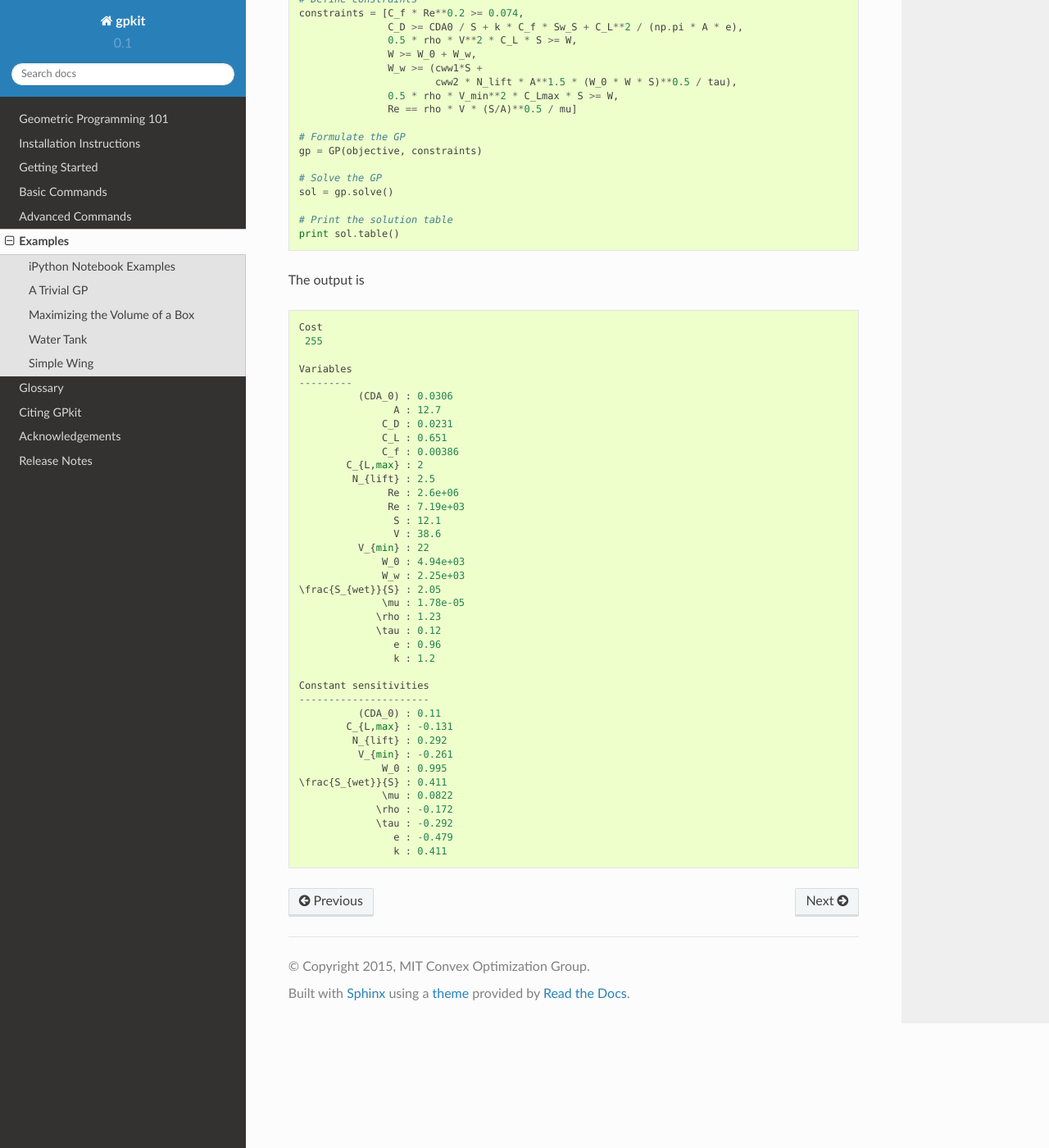
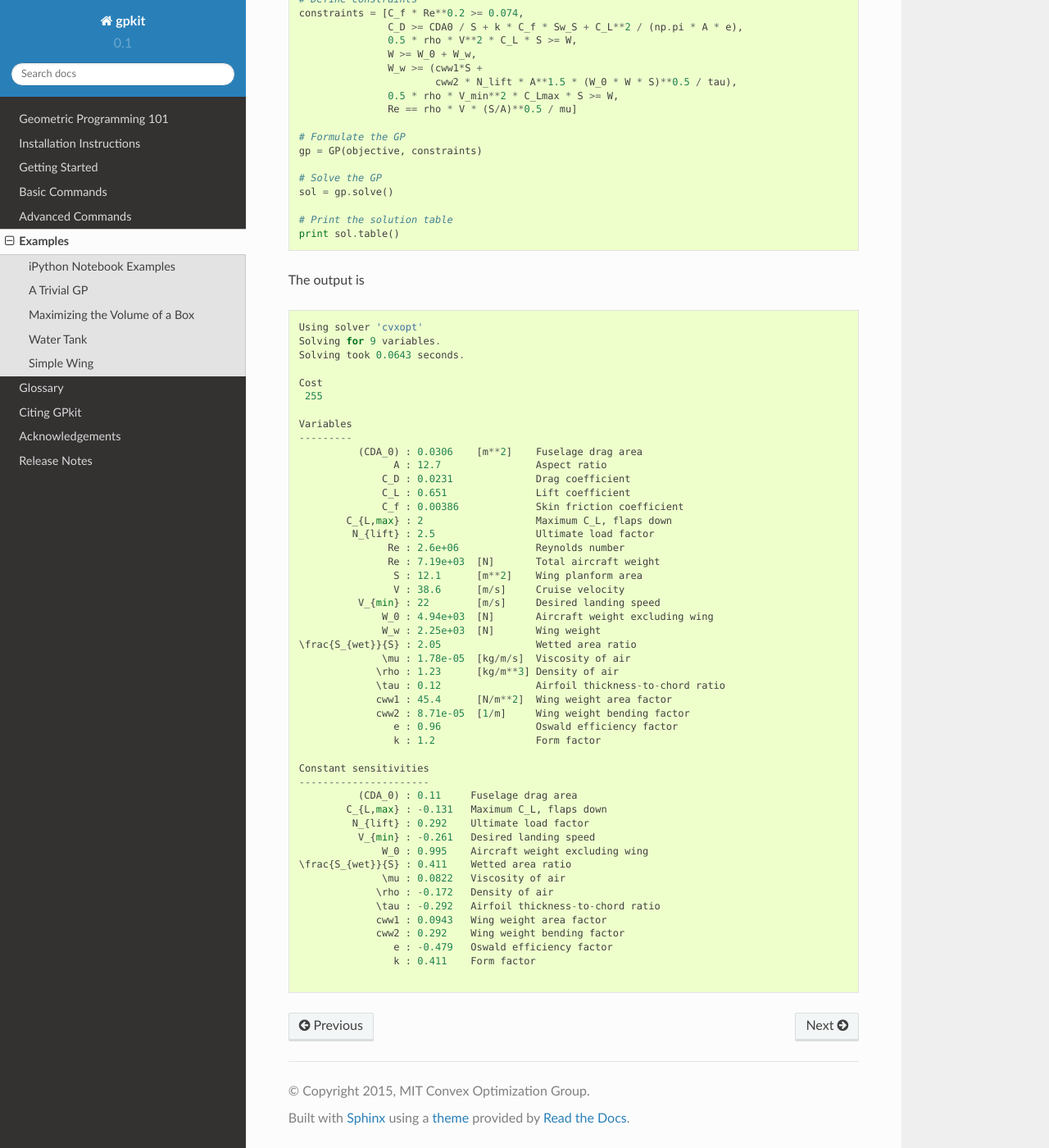
Before and after one commit to convexengineering/gpkit, a Sphinx documentation site: the page built from docs/source/examples.rst, in a window 1280 px wide and 1400 px high, scrolled down 3579 px. Shown: the whole window at 82% size. Built offline with Sphinx 7.4.7 and the Read the Docs theme 2.0.0, drawn with Linux system fonts in a browser that asks for light colours.

Commit message:
add simple_wing to examples Makefile and remake output

```diff
--- a/docs/source/examples/simple_wing_output.txt
+++ b/docs/source/examples/simple_wing_output.txt
@@ -1,39 +1,47 @@
+Using solver 'cvxopt'
+Solving for 9 variables.
+Solving took 0.0643 seconds.
+
 Cost
  255
 
 Variables
 ---------
-          (CDA_0) : 0.0306
-                A : 12.7
-              C_D : 0.0231
-              C_L : 0.651
-              C_f : 0.00386
-        C_{L,max} : 2
-         N_{lift} : 2.5
-               Re : 2.6e+06
-               Re : 7.19e+03
-                S : 12.1
-                V : 38.6
-          V_{min} : 22
-              W_0 : 4.94e+03
-              W_w : 2.25e+03
-\frac{S_{wet}}{S} : 2.05
-              \mu : 1.78e-05
-             \rho : 1.23
-             \tau : 0.12
-                e : 0.96
-                k : 1.2
+          (CDA_0) : 0.0306    [m**2]    Fuselage drag area
+                A : 12.7                Aspect ratio
+              C_D : 0.0231              Drag coefficient
+              C_L : 0.651               Lift coefficient
+              C_f : 0.00386             Skin friction coefficient
+        C_{L,max} : 2                   Maximum C_L, flaps down
+         N_{lift} : 2.5                 Ultimate load factor
+               Re : 2.6e+06             Reynolds number
+               Re : 7.19e+03  [N]       Total aircraft weight
+                S : 12.1      [m**2]    Wing planform area
+                V : 38.6      [m/s]     Cruise velocity
+          V_{min} : 22        [m/s]     Desired landing speed
+              W_0 : 4.94e+03  [N]       Aircraft weight excluding wing
+              W_w : 2.25e+03  [N]       Wing weight
+\frac{S_{wet}}{S} : 2.05                Wetted area ratio
+              \mu : 1.78e-05  [kg/m/s]  Viscosity of air
+             \rho : 1.23      [kg/m**3] Density of air
+             \tau : 0.12                Airfoil thickness-to-chord ratio
+             cww1 : 45.4      [N/m**2]  Wing weight area factor
+             cww2 : 8.71e-05  [1/m]     Wing weight bending factor
+                e : 0.96                Oswald efficiency factor
+                k : 1.2                 Form factor
 
 Constant sensitivities
 ----------------------
-          (CDA_0) : 0.11
-        C_{L,max} : -0.131
-         N_{lift} : 0.292
-          V_{min} : -0.261
-              W_0 : 0.995
-\frac{S_{wet}}{S} : 0.411
-              \mu : 0.0822
-             \rho : -0.172
-             \tau : -0.292
-                e : -0.479
-                k : 0.411
+          (CDA_0) : 0.11     Fuselage drag area
+        C_{L,max} : -0.131   Maximum C_L, flaps down
+         N_{lift} : 0.292    Ultimate load factor
+          V_{min} : -0.261   Desired landing speed
+              W_0 : 0.995    Aircraft weight excluding wing
+\frac{S_{wet}}{S} : 0.411    Wetted area ratio
+              \mu : 0.0822   Viscosity of air
+             \rho : -0.172   Density of air
+             \tau : -0.292   Airfoil thickness-to-chord ratio
+             cww1 : 0.0943   Wing weight area factor
+             cww2 : 0.292    Wing weight bending factor
+                e : -0.479   Oswald efficiency factor
+                k : 0.411    Form factor
```
Also changed, not shown: 1 other file.
